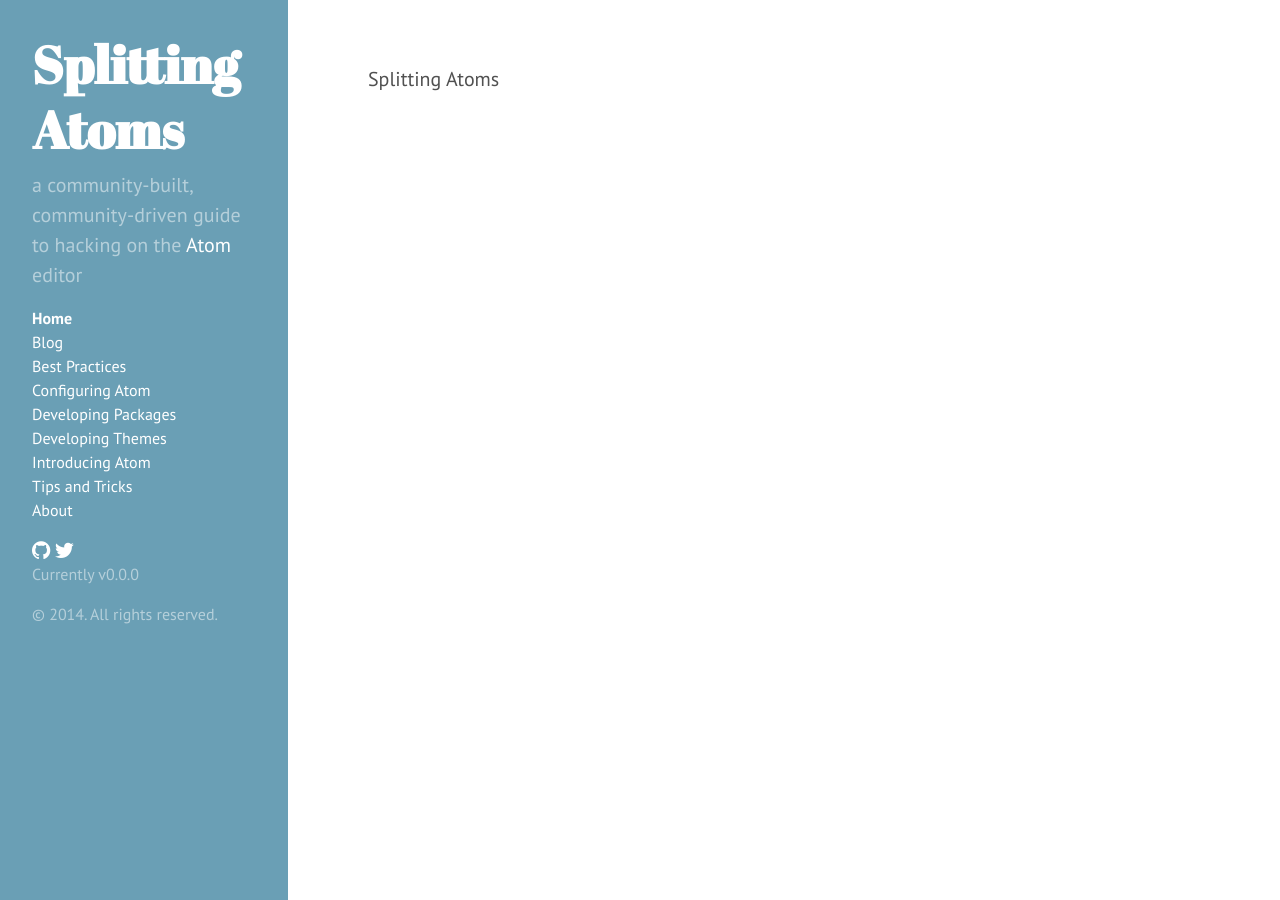
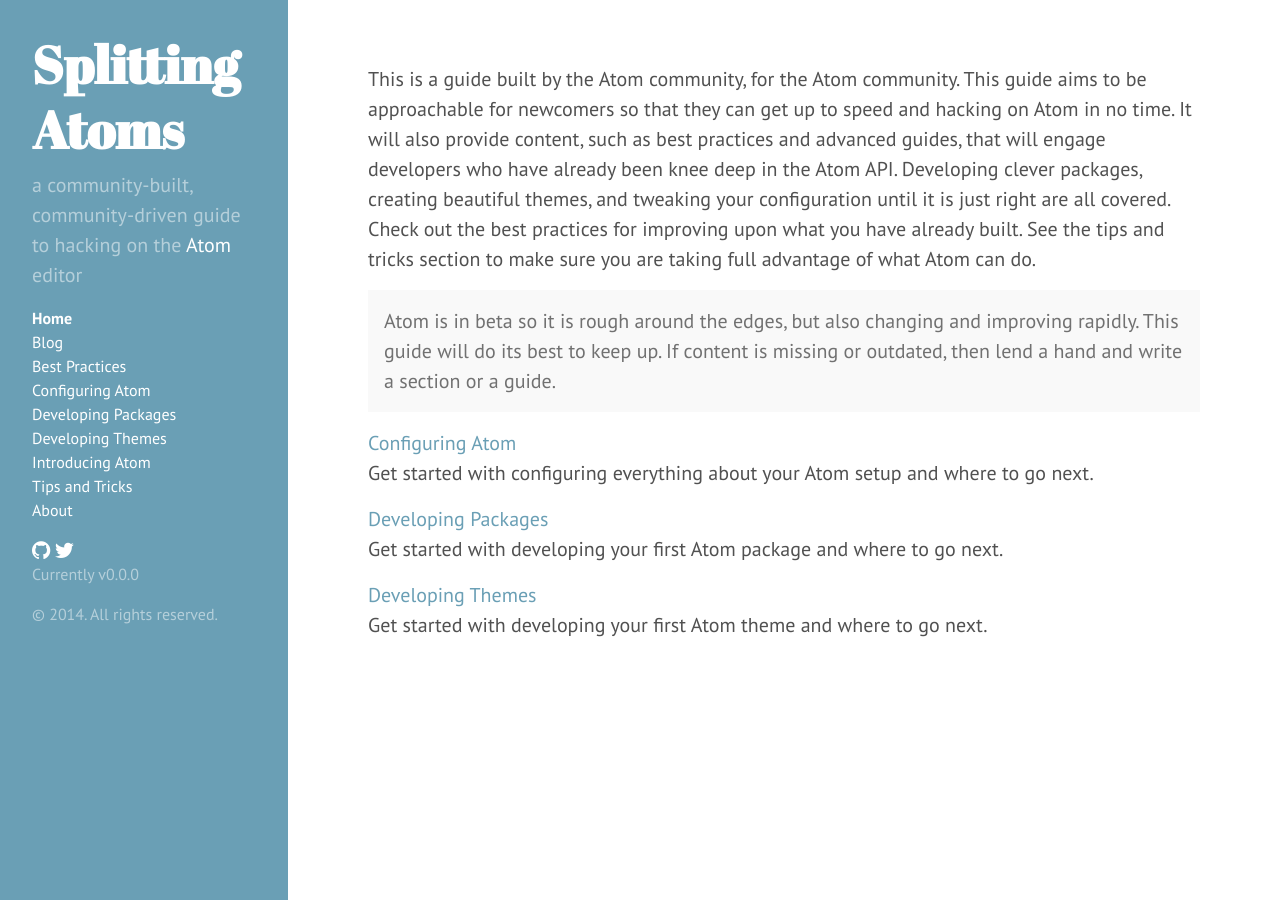
Before and after one commit to jbranchaud/splitting-atoms, a Jekyll site: the page built from index.html, in a window 1280 px wide. Built offline with Jekyll 4.4.1, drawn with Linux system fonts in a browser that asks for light colours; Markdown is read by kramdown in place of the engine named in the settings; the list of posts is cut into pages by our own code.

Commit message:
Adding a few promo items with link and description.

```diff
--- a/index.html
+++ b/index.html
@@ -3,4 +3,25 @@
 title: Home
 ---
 
-Splitting Atoms
+<p class="intro">
+  This is a guide built by the Atom community, for the Atom community. This guide aims to be approachable for newcomers so that they can get up to speed and hacking on Atom in no time. It will also provide content, such as best practices and advanced guides, that will engage developers who have already been knee deep in the Atom API. Developing clever packages, creating beautiful themes, and tweaking your configuration until it is just right are all covered. Check out the best practices for improving upon what you have already built. See the tips and tricks section to make sure you are taking full advantage of what Atom can do.
+</p>
+
+<p class="message">
+  Atom is in beta so it is rough around the edges, but also changing and improving rapidly. This guide will do its best to keep up. If content is missing or outdated, then lend a hand and write a section or a guide.
+</p>
+
+<div class="promo">
+  <div class="promo-item">
+    <a class="promo-title" href="/configuring-atom.html">Configuring Atom</a>
+    <p class="promo-description">Get started with configuring everything about your Atom setup and where to go next.</p>
+  </div>
+  <div class="promo-item">
+    <a class="promo-title" href="/developing-packages.html">Developing Packages</a>
+    <p class="promo-description">Get started with developing your first Atom package and where to go next.</p>
+  </div>
+  <div class="promo-item">
+    <a class="promo-title" href="/developing-themes.html">Developing Themes</a>
+    <p class="promo-description">Get started with developing your first Atom theme and where to go next.</p>
+  </div>
+</div>
```
